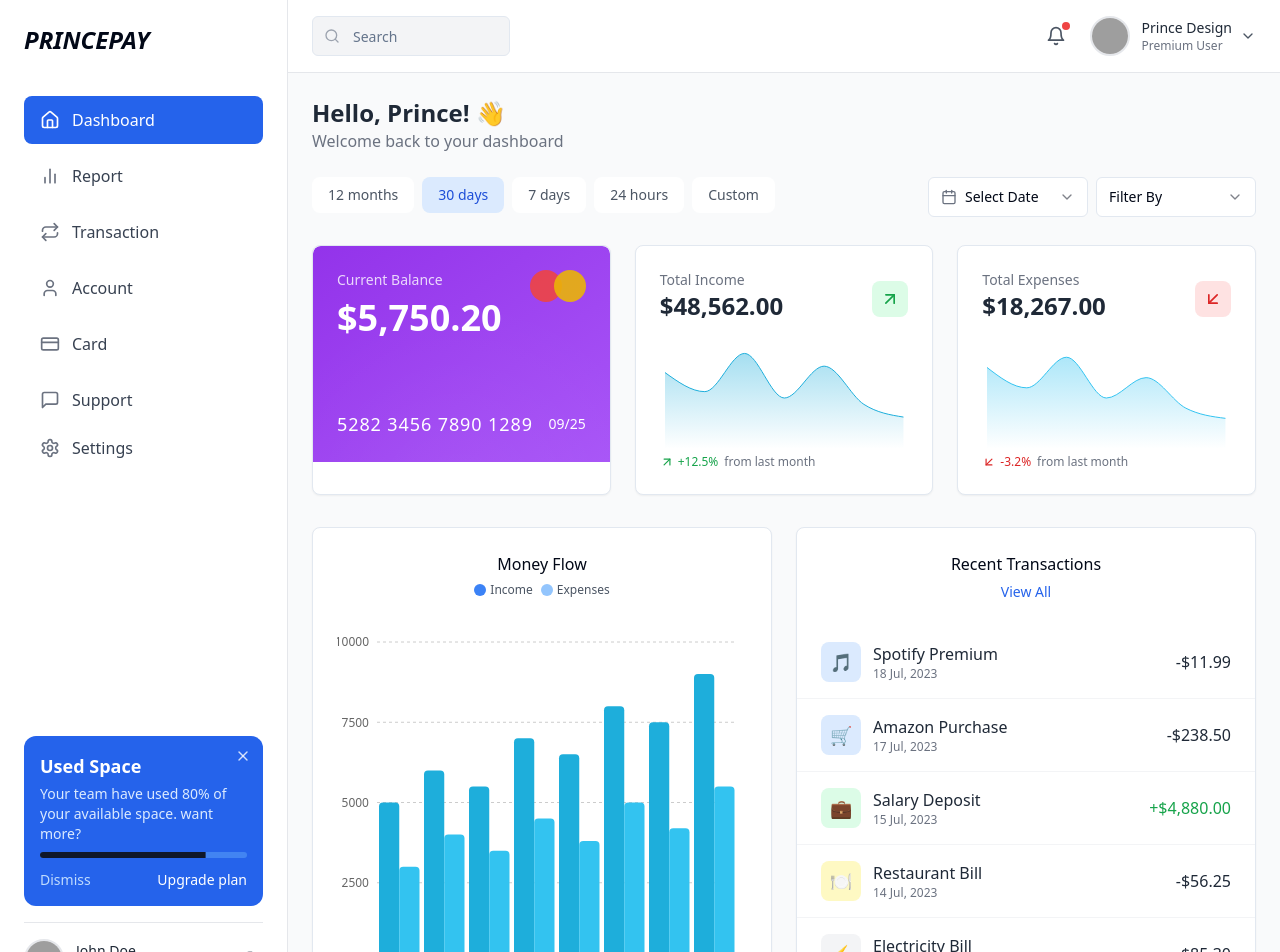
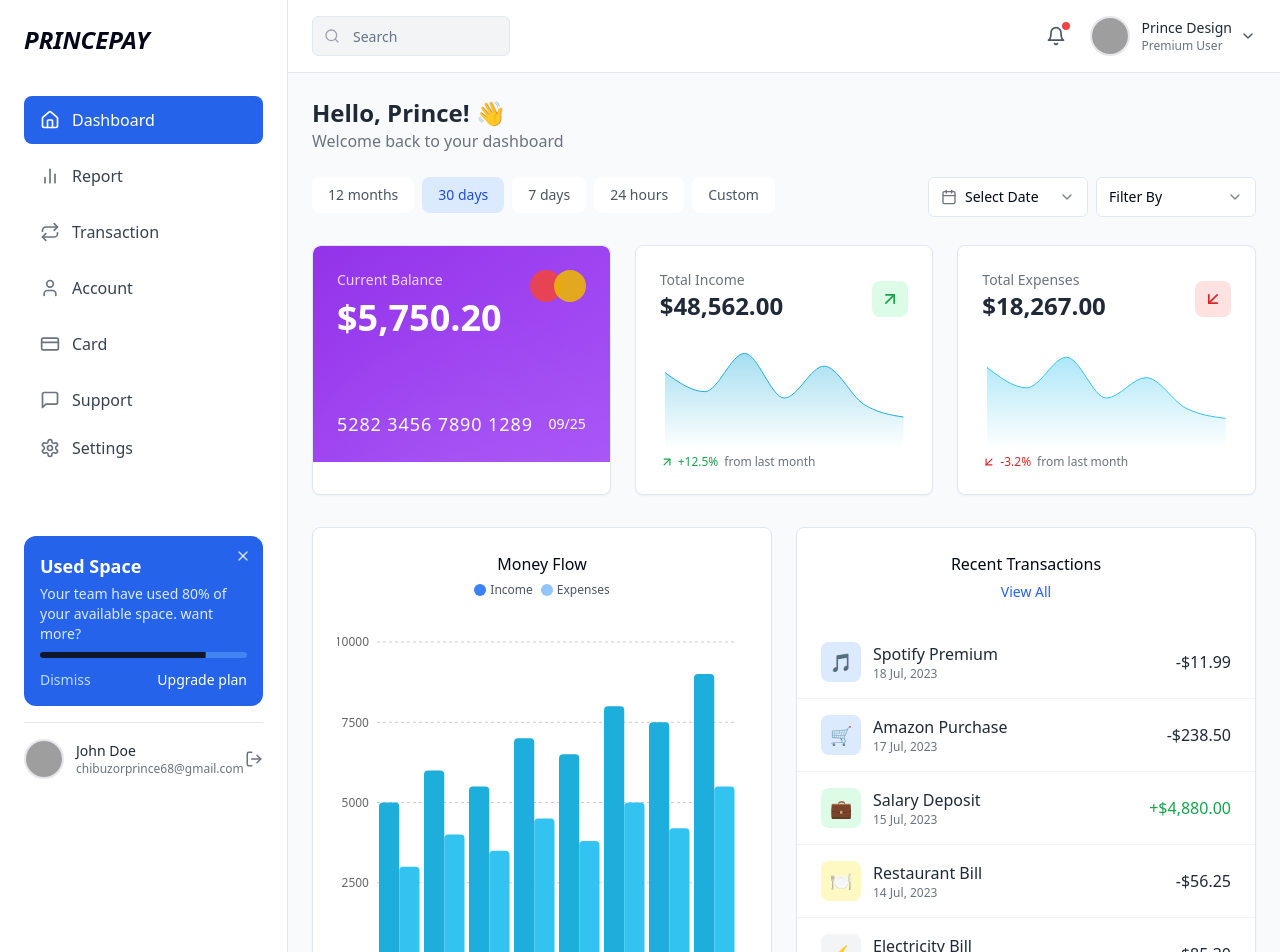
Before and after one commit to trustedprince01/expensedashboard, a React (Vite) app: page / in a window 1280 px wide. Shown: the top 952 px of the page. Built offline with nearby package versions, Linux system fonts and the light colour scheme; grey boxes are pictures that could not be loaded.

Commit message:
Visual edit in Lovable
Edited UI in Lovable

```diff
--- a/src/pages/Dashboard.tsx
+++ b/src/pages/Dashboard.tsx
@@ -173,7 +173,7 @@ const Dashboard = () => {
           </nav>
         </div>
 
-        <div className="mt-auto p-6 py-[240px] px-[24px] mx-0 my-[140px]">
+        <div className="mt-auto p-6 px-[24px] mx-0 py-[40px] my-[240px]">
           {!dismissUsedSpace && <div className="mb-4">
               <div className="bg-blue-600 rounded-xl p-4 text-white relative">
                 <button onClick={() => setDismissUsedSpace(true)} className="absolute top-3 right-3 text-white/80 hover:text-white">
```
